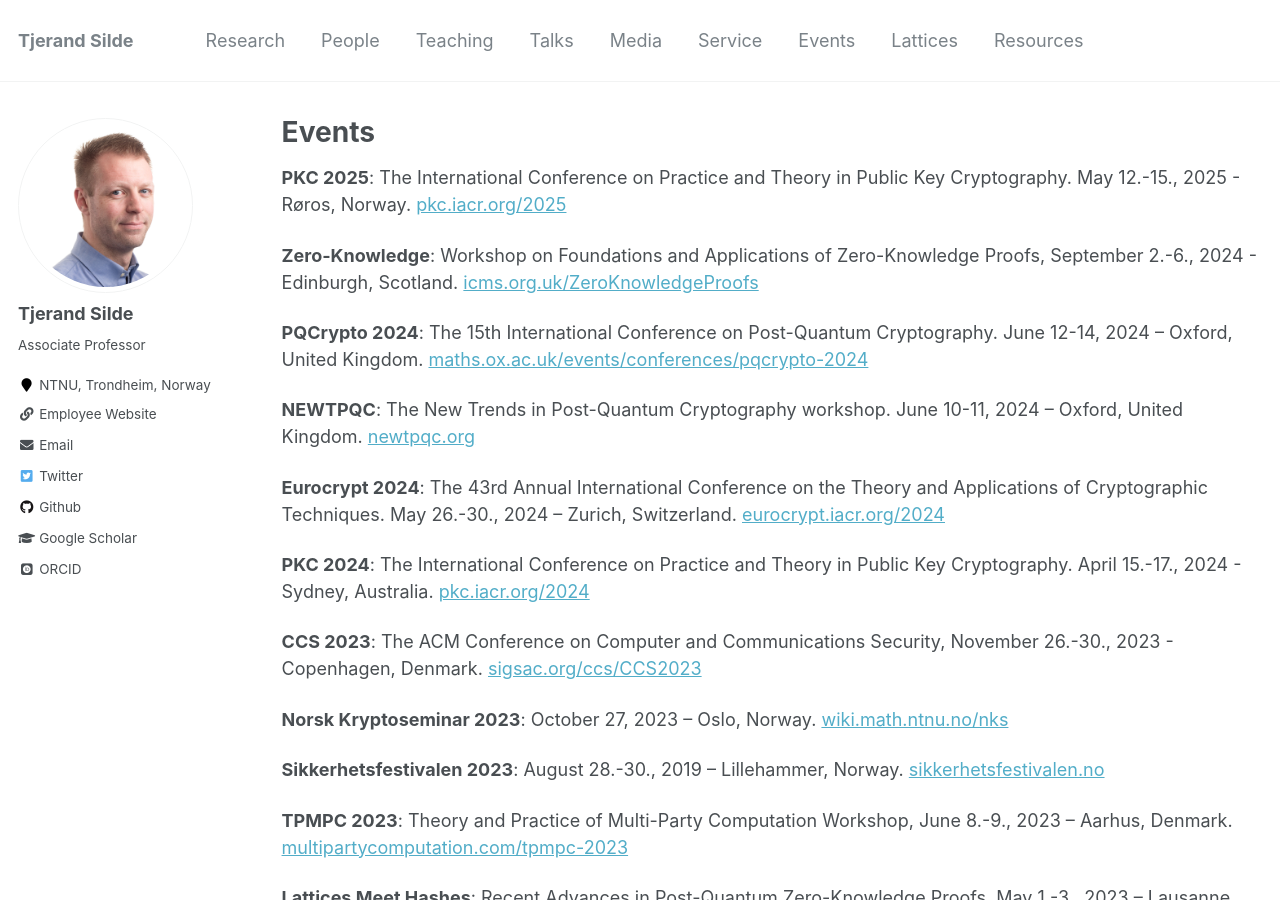
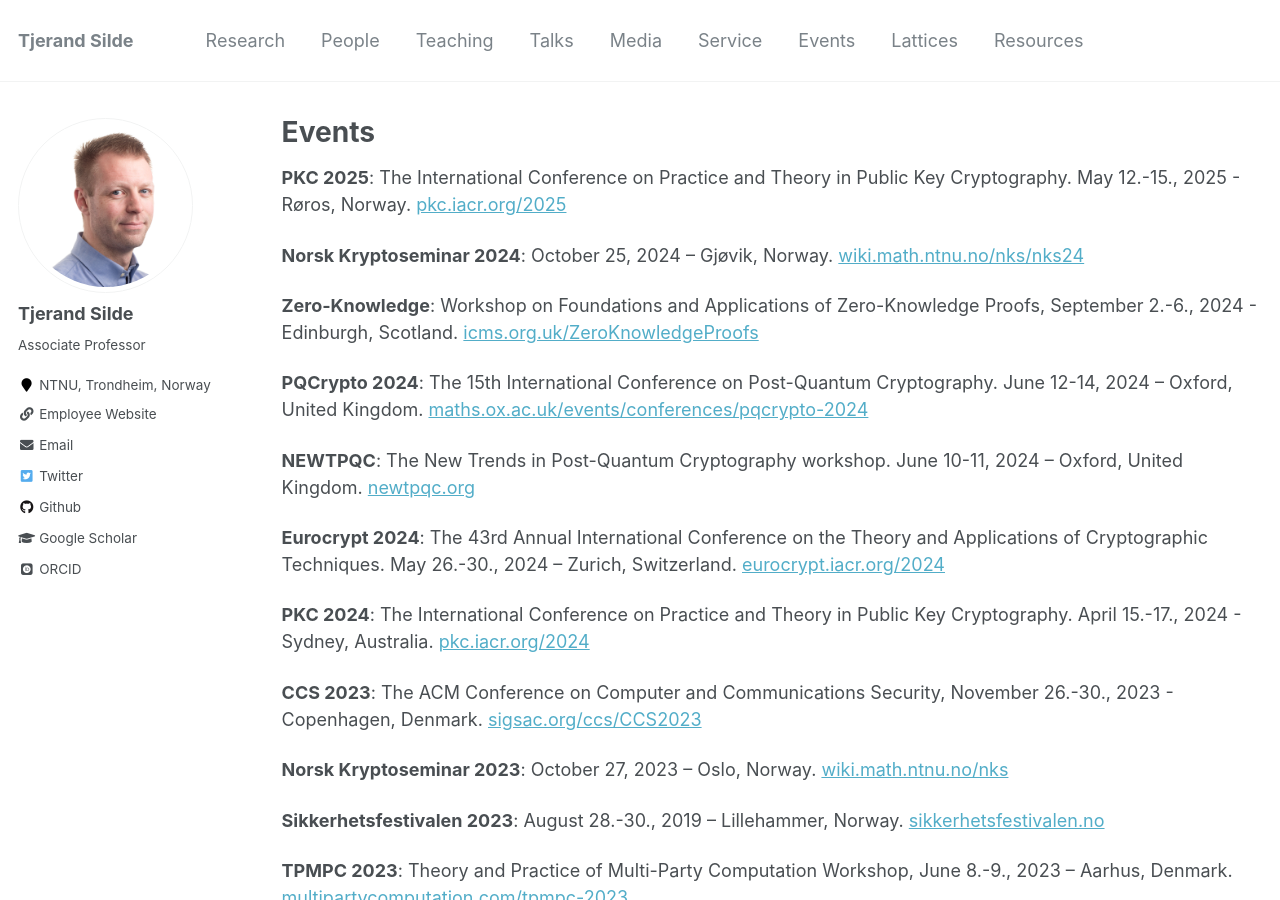
Before and after one commit to tjesi/tjesi.github.io, a Jekyll site: the page built from _pages/events.md, in a window 1280 px wide and 900 px high. Built offline with Jekyll 4.4.1, drawn with Linux system fonts in a browser that asks for light colours; some web fonts are replaced.

Commit message:
Update events.md

```diff
--- a/_pages/events.md
+++ b/_pages/events.md
@@ -6,6 +6,8 @@ author_profile: true
 ---
 
 **PKC 2025**: The International Conference on Practice and Theory in Public Key Cryptography. May 12.-15., 2025 - Røros, Norway. [pkc.iacr.org/2025](https://pkc.iacr.org/2025)
+
+**Norsk Kryptoseminar 2024**: October 25, 2024 – Gjøvik, Norway. [wiki.math.ntnu.no/nks/nks24](https://wiki.math.ntnu.no/nks/nks24)
 
 **Zero-Knowledge**: Workshop on Foundations and Applications of Zero-Knowledge Proofs, September 2.-6., 2024 - Edinburgh, Scotland. [icms.org.uk/ZeroKnowledgeProofs](https://www.icms.org.uk/ZeroKnowledgeProofs)
 
```
